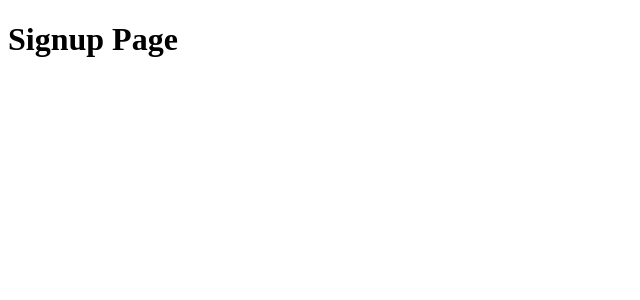
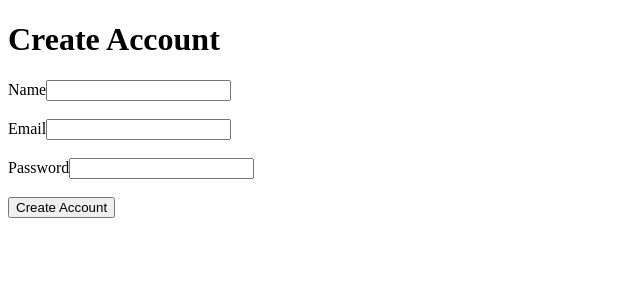
Before and after one commit to 10pshine-cohort-9/cohort-9-mern-10286-babar, a React (Vite) app in the folder frontend/: page /signup in a window 1280 px wide. Shown: the top 300 px of the page, without its empty margins (0-640 px from the left). Built offline with nearby package versions, Linux system fonts and the light colour scheme.

Commit message:
feat(frontend): implement authentication flow

```diff
--- a/frontend/package.json
+++ b/frontend/package.json
@@ -10,10 +10,10 @@
     "preview": "vite preview"
   },
   "dependencies": {
-    "axios": "^1.18.1",
+    "axios": "^1.19.0",
     "react": "^19.2.7",
     "react-dom": "^19.2.7",
-    "react-router-dom": "^7.18.1"
+    "react-router-dom": "^7.18.2"
   },
   "devDependencies": {
     "@eslint/js": "^10.0.1",
--- /dev/null
+++ b/frontend/src/components/layout/ProtectedRoute.jsx
@@ -0,0 +1,14 @@
+import { Navigate } from "react-router-dom";
+import { useAuth } from "../../hooks/useAuth";
+
+function ProtectedRoute({ children }) {
+  const { user } = useAuth();
+
+  if (!user) {
+    return <Navigate to="/login" replace />;
+  }
+
+  return children;
+}
+
+export default ProtectedRoute;
--- /dev/null
+++ b/frontend/src/context/AuthContext.jsx
@@ -0,0 +1,28 @@
+import { createContext, useState } from "react";
+import { getToken, saveToken, removeToken } from "../services/token.service";
+
+export const AuthContext = createContext();
+
+export function AuthProvider({ children }) {
+  const [user, setUser] = useState(() => {
+    const token = getToken();
+
+    return token ? { token } : null;
+  });
+
+  const login = (token) => {
+    saveToken(token);
+    setUser({ token });
+  };
+
+  const logout = () => {
+    removeToken();
+    setUser(null);
+  };
+
+  return (
+    <AuthContext.Provider value={{ user, login, logout }}>
+      {children}
+    </AuthContext.Provider>
+  );
+}
--- /dev/null
+++ b/frontend/src/hooks/useAuth.js
@@ -0,0 +1,6 @@
+import { useContext } from "react";
+import { AuthContext } from "../context/AuthContext.jsx";
+
+export function useAuth() {
+  return useContext(AuthContext);
+}
--- a/frontend/src/pages/Login/Login.jsx
+++ b/frontend/src/pages/Login/Login.jsx
@@ -1,7 +1,94 @@
+import { useState } from "react";
+import { useNavigate } from "react-router-dom";
+
+import { loginUser } from "../../services/auth.api";
+import { saveToken } from "../../services/token.service";
+
 function Login() {
+  const navigate = useNavigate();
+
+  const [formData, setFormData] = useState({
+    email: "",
+    password: "",
+  });
+
+  const [error, setError] = useState("");
+
+  const [loading, setLoading] = useState(false);
+
+  const handleChange = (event) => {
+    const { name, value } = event.target;
+
+    setFormData((previous) => ({
+      ...previous,
+      [name]: value,
+    }));
+  };
+
+  const handleSubmit = async (event) => {
+    event.preventDefault();
+
+    setError("");
+    setLoading(true);
+
+    try {
+      const response = await loginUser({
+        email: formData.email.trim(),
+        password: formData.password,
+      });
+
+      const { token } = response.data;
+
+      saveToken(token);
+
+      navigate("/dashboard", { replace: true });
+
+    } catch (error) {
+      setError(
+        error.response?.data?.message || "Unable to login."
+      );
+    } finally {
+      setLoading(false);
+    }
+  };
+
   return (
     <div>
-        <h1>Login Page</h1>
+      <h1>Login</h1>
+
+      <form onSubmit={handleSubmit}>
+        <div>
+          <label>Email</label>
+
+          <input
+            type="email"
+            name="email"
+            value={formData.email}
+            onChange={handleChange}
+          />
+        </div>
+
+        <br />
+
+        <div>
+          <label>Password</label>
+
+          <input
+            type="password"
+            name="password"
+            value={formData.password}
+            onChange={handleChange}
+          />
+        </div>
+
+        <br />
+
+        {error && <p>{error}</p>}
+
+        <button type="submit" disabled={loading}>
+          {loading ? "Logging in..." : "Login"}
+        </button>
+      </form>
     </div>
   );
 }
--- a/frontend/src/pages/Signup/Signup.jsx
+++ b/frontend/src/pages/Signup/Signup.jsx
@@ -1,7 +1,104 @@
+import { useState } from "react";
+import { useNavigate } from "react-router-dom";
+
+import { registerUser } from "../../services/auth.api";
+
 function Signup() {
+  const navigate = useNavigate();
+
+  const [formData, setFormData] = useState({
+    name: "",
+    email: "",
+    password: "",
+  });
+
+  const [loading, setLoading] = useState(false);
+
+  const [error, setError] = useState("");
+
+  const handleChange = (event) => {
+    const { name, value } = event.target;
+
+    setFormData((previous) => ({
+      ...previous,
+      [name]: value,
+    }));
+  };
+
+  const handleSubmit = async (event) => {
+    event.preventDefault();
+
+    setLoading(true);
+    setError("");
+
+    try {
+      await registerUser({
+        name: formData.name.trim(),
+        email: formData.email.trim(),
+        password: formData.password,
+      });
+
+      navigate("/login");
+    } catch (error) {
+      setError(
+        error.response?.data?.message ||
+        "Unable to register."
+      );
+    } finally {
+      setLoading(false);
+    }
+  };
+
   return (
     <div>
-        <h1>Signup Page</h1>
+      <h1>Create Account</h1>
+
+      <form onSubmit={handleSubmit}>
+        <div>
+          <label>Name</label>
+
+          <input
+            type="text"
+            name="name"
+            value={formData.name}
+            onChange={handleChange}
+          />
+        </div>
+
+        <br />
+
+        <div>
+          <label>Email</label>
+
+          <input
+            type="email"
+            name="email"
+            value={formData.email}
+            onChange={handleChange}
+          />
+        </div>
+
+        <br />
+
+        <div>
+          <label>Password</label>
+
+          <input
+            type="password"
+            name="password"
+            value={formData.password}
+            onChange={handleChange}
+          />
+        </div>
+
+        <br />
+
+        {error && <p>{error}</p>}
+
+        <button type="submit" disabled={loading}>
+          {loading ? "Creating..." : "Create Account"}
+        </button>
+      </form>
     </div>
   );
 }
--- a/frontend/src/routes/AppRoutes.jsx
+++ b/frontend/src/routes/AppRoutes.jsx
@@ -1,6 +1,7 @@
 import { Routes, Route } from "react-router-dom";
 
 import MainLayout from "../components/layout/MainLayout";
+import ProtectedRoute from "../components/layout/ProtectedRoute";
 
 import Home from "../pages/Home/Home";
 import Login from "../pages/Login/Login";
@@ -14,7 +15,15 @@ function AppRoutes() {
         <Route path="/" element={<Home />} />
         <Route path="/login" element={<Login />} />
         <Route path="/signup" element={<Signup />} />
-        <Route path="/dashboard" element={<Dashboard />} />
+
+        <Route
+          path="/dashboard"
+          element={
+            <ProtectedRoute>
+              <Dashboard />
+            </ProtectedRoute>
+          }
+        />
       </Route>
     </Routes>
   );
--- a/frontend/src/services/api.js
+++ b/frontend/src/services/api.js
@@ -1,12 +1,7 @@
 import axios from "axios";
 
 const api = axios.create({
-  baseURL:
-    import.meta.env.VITE_API_BASE_URL ||
-    "http://localhost:5000/api",
-  headers: {
-    "Content-Type": "application/json",
-  },
+  baseURL: "http://localhost:5000/api",
 });
 
 export default api;
--- /dev/null
+++ b/frontend/src/services/auth.api.js
@@ -0,0 +1,13 @@
+import api from "./api";
+
+export const registerUser = async (userData) => {
+  const response = await api.post("/auth/register", userData);
+
+  return response.data;
+};
+
+export const loginUser = async (userData) => {
+  const response = await api.post("/auth/login", userData);
+
+  return response.data;
+};
--- /dev/null
+++ b/frontend/src/services/token.service.js
@@ -0,0 +1,17 @@
+const TOKEN_KEY = "accessToken";
+
+export const saveToken = (token) => {
+  localStorage.setItem(TOKEN_KEY, token);
+};
+
+export const getToken = () => {
+  return localStorage.getItem(TOKEN_KEY);
+};
+
+export const removeToken = () => {
+  localStorage.removeItem(TOKEN_KEY);
+};
+
+export const isAuthenticated = () => {
+  return !!localStorage.getItem(TOKEN_KEY);
+};
```
Also changed, not shown: frontend/src/main.jsx (+6 -5 lines), 2 other files (tests, documents, lock files or other folders). Lines whose indentation alone changed are shown as unchanged.
